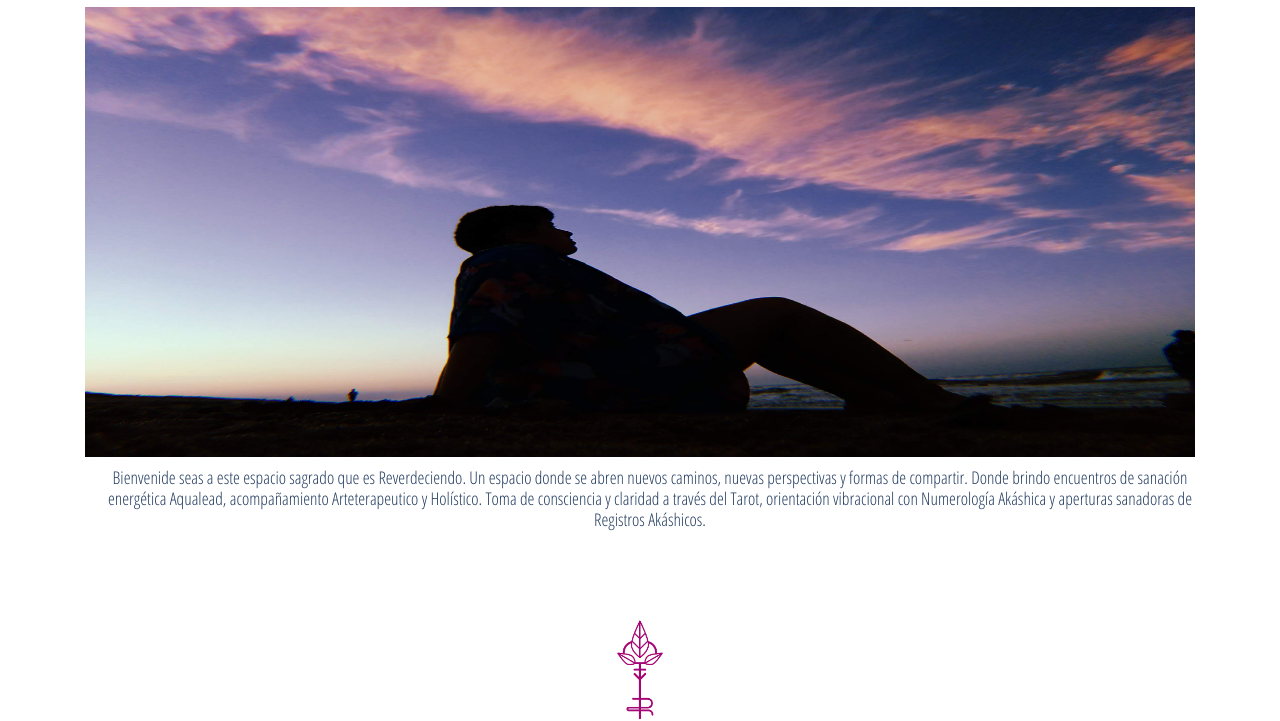
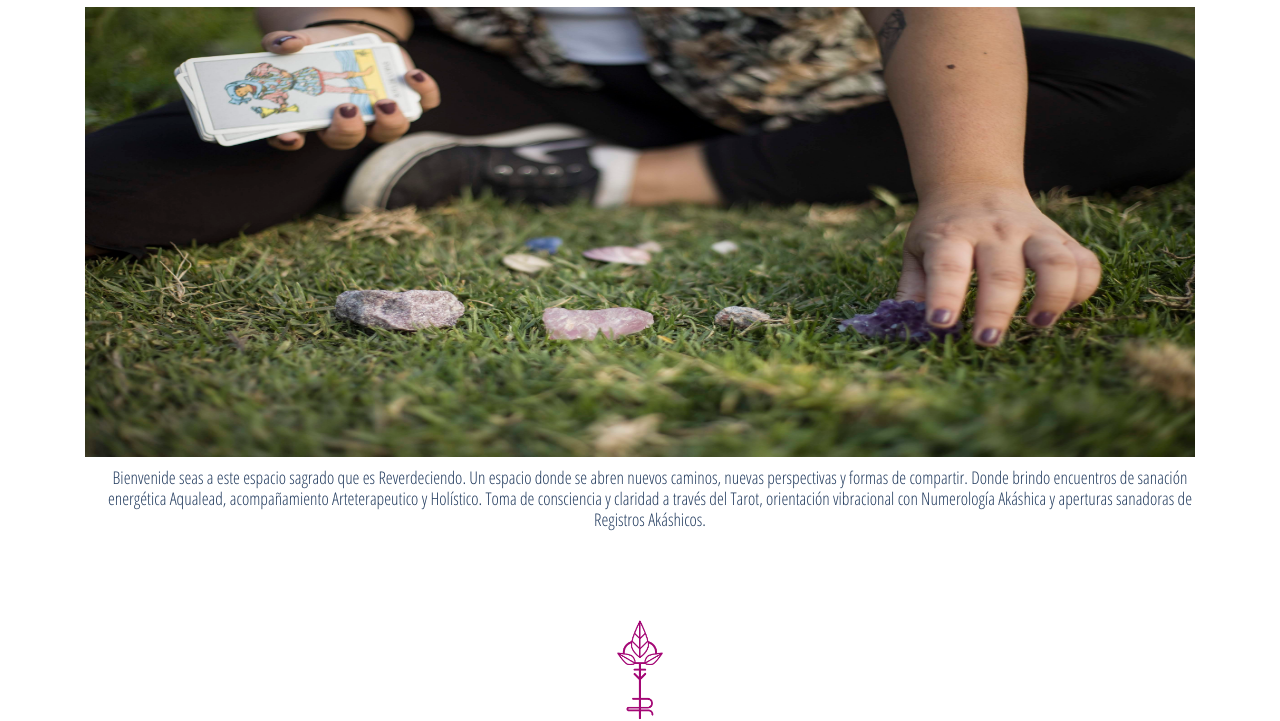
Before and after one commit to brancmi/proyecto-reverdeciendo, a website: page index.html in a window 1280 px wide. Shown: the part 88-809 px from the top of the page. Drawn offline with nearby package versions, Linux system fonts and the light colour scheme; files whose address does not match are found by name.

Commit message:
Cambio imagen inicio

```diff
--- a/index.html
+++ b/index.html
@@ -41,7 +41,7 @@
             <!-- Seccion Inicio -->
             <div class="container">
                 <div class="row">
-                    <div class="col-md-12"><img src="imagenes/danielin.jpg" alt="ImagenInicio" width="100%" height="450px"></div>
+                    <div class="col-md-12"><img src="imagenes/daninicio2.jpg" alt="ImagenInicio" width="100%" height="450px"></div>
                 </div>
             </div>
             <!-- Seccion Inic -->
```
Also changed, not shown: imagenes/IMG_3940.jpg (added), imagenes/daninicio.jpg (added), imagenes/daninicio2.jpg (added), 1 other file.
